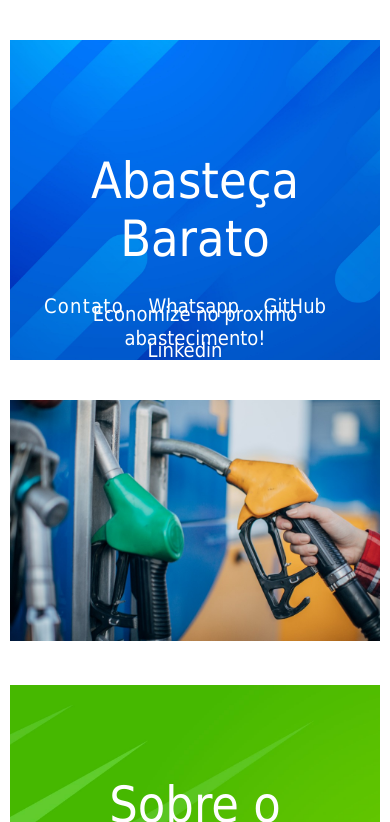
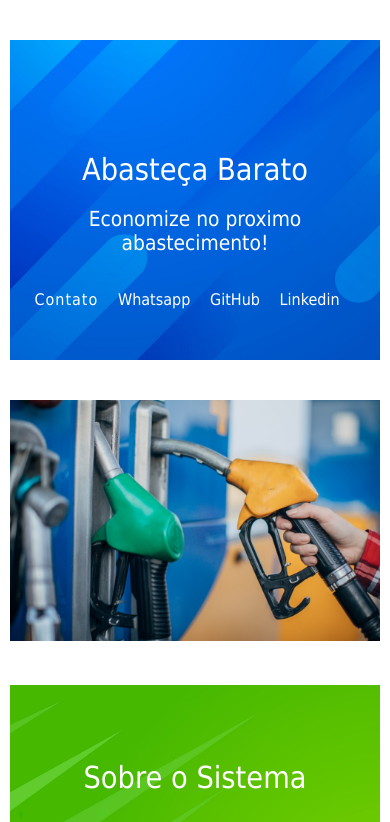
Before and after one commit to kauannlima/Abasteca_Barato, a plain HTML site: page index.html in a window 390 px wide. Shown: the top 822 px of the page. Drawn offline with Linux system fonts and the light colour scheme.

Commit message:
Responsividade

```diff
--- a/style.css
+++ b/style.css
@@ -51,14 +51,13 @@ input[type="number"]::-webkit-inner-spin-button {
     text-align: center;
     font-weight: normal;
     color: white;
-    margin-top: 0;
 }
 
 .contato ul {
     padding: 0;
     font-family: tahoma;
     text-align: right;
-    margin: 0;
+    margin: 1.9em 0 0;
 }
 
 .contato li {
@@ -233,17 +232,33 @@ footer{
 
 @media screen and (max-width: 40em){
 
+
+
     a:hover {
         color: white;
         font-size: 1em;
     }
+    #titulo h1{
+        font-size: 1.9em;
+    }
+
+    #titulo h2{
+        font-size: 1.3em;
+        margin-bottom: 0;
+    }
+
+    #sobre h1 {
+        font-size: 1.9em;
+    }
+
 
     #cabeça {
         height: 20em;
     }
 
     .contato ul{
+        font-size: .8em;
         text-align: center;
-        margin-right: 0;
+        margin-top: 0;
     }
 }
```
